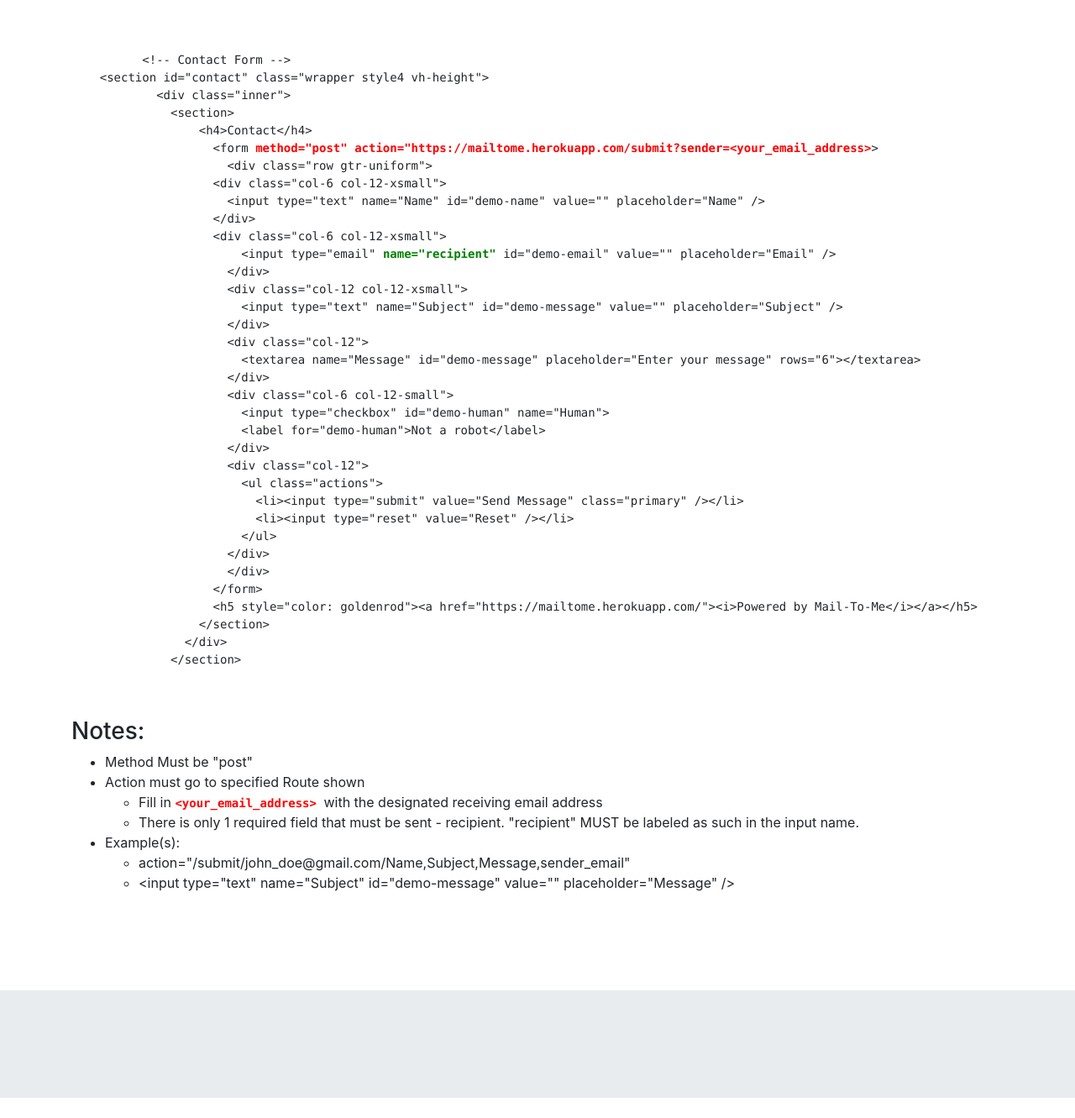
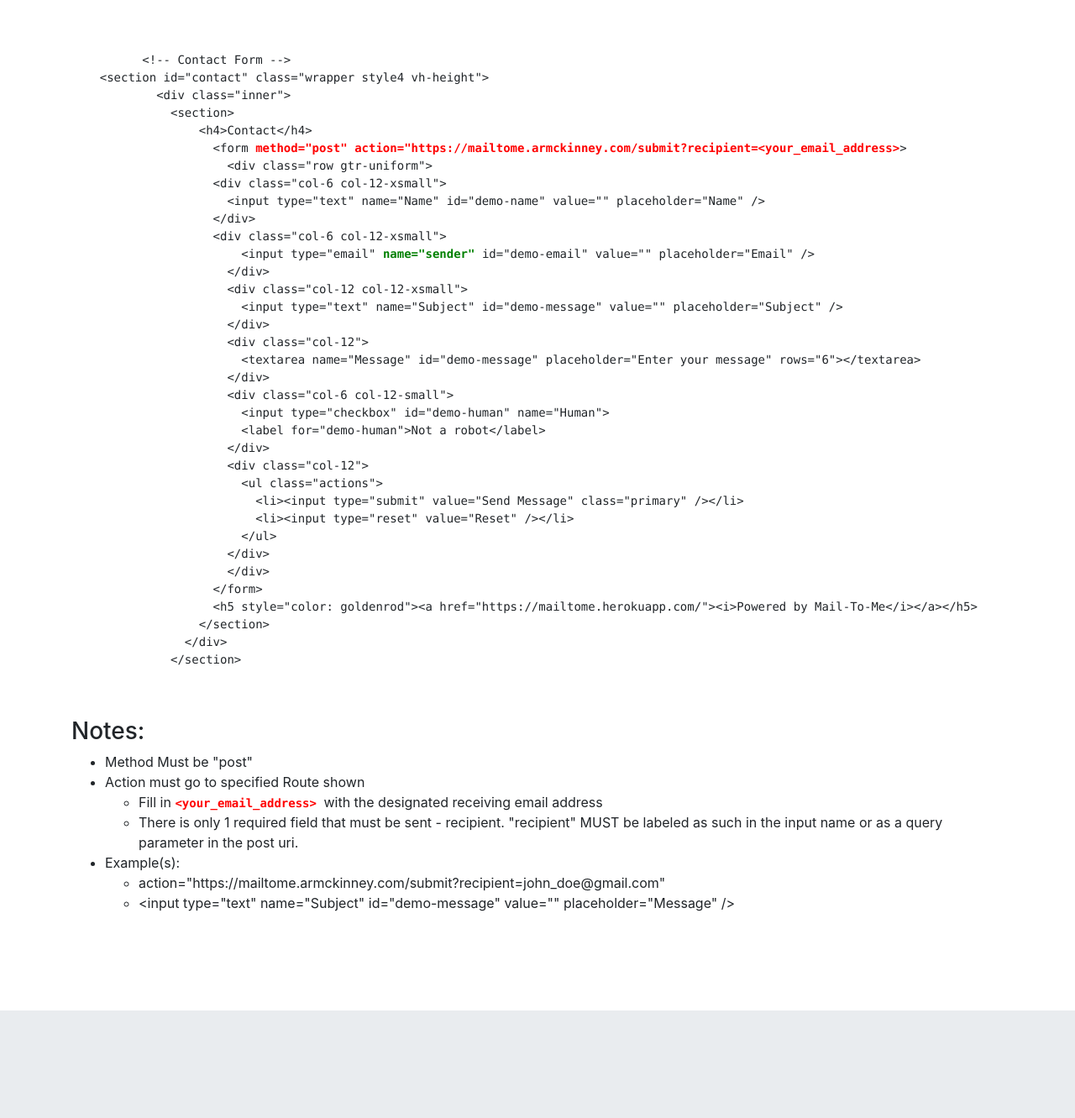
Before and after one commit to armckinney/mail-to-me, a FastAPI app: page / in a window 1280 px wide. Shown: the part 1334-2665 px from the top of the page at 84% size. Before the commit the page ends 2641 px from the top, so only its background shows below. Run offline with FastAPI, Linux system fonts and the light colour scheme; some libraries are stand-ins or nearby versions.

Commit message:
updated hosted docs

```diff
--- a/app/templates/index.html
+++ b/app/templates/index.html
@@ -163,13 +163,13 @@
             &lt;div class="inner">
               &lt;section>
                   &lt;h4>Contact&lt;/h4>
-                    &lt;form <strong style="color: red;">method="post" action="https://mailtome.herokuapp.com/submit?sender=&lt;your_email_address></strong>>
+                    &lt;form <strong style="color: red;">method="post" action="https://mailtome.armckinney.com/submit?recipient=&lt;your_email_address></strong>>
                       &lt;div class="row gtr-uniform">
                     &lt;div class="col-6 col-12-xsmall">
                       &lt;input type="text" name="Name" id="demo-name" value="" placeholder="Name" />
                     &lt;/div>
                     &lt;div class="col-6 col-12-xsmall">
-                        &lt;input type="email" <strong style="color: green;">name="recipient"</strong> id="demo-email" value="" placeholder="Email" />
+                        &lt;input type="email" <strong style="color: green;">name="sender"</strong> id="demo-email" value="" placeholder="Email" />
                       &lt;/div>
                       &lt;div class="col-12 col-12-xsmall">
                         &lt;input type="text" name="Subject" id="demo-message" value="" placeholder="Subject" />
@@ -212,12 +212,12 @@
               with the designated receiving email address
             </li>
             <li>There is only 1 required field that must be sent - recipient. "recipient" MUST be labeled as such in the
-              input name.</li>
+              input name or as a query parameter in the post uri.</li>
           </ul>
           <li>Example(s):</li>
           <ul>
             <li class="text-break">
-              action="/submit/john_doe@gmail.com/Name,Subject,Message,sender_email"
+              action="https://mailtome.armckinney.com/submit?recipient=john_doe@gmail.com"
             </li>
             <li>&lt;input type="text" name="Subject" id="demo-message" value="" placeholder="Message" /></li>
           </ul>
```
